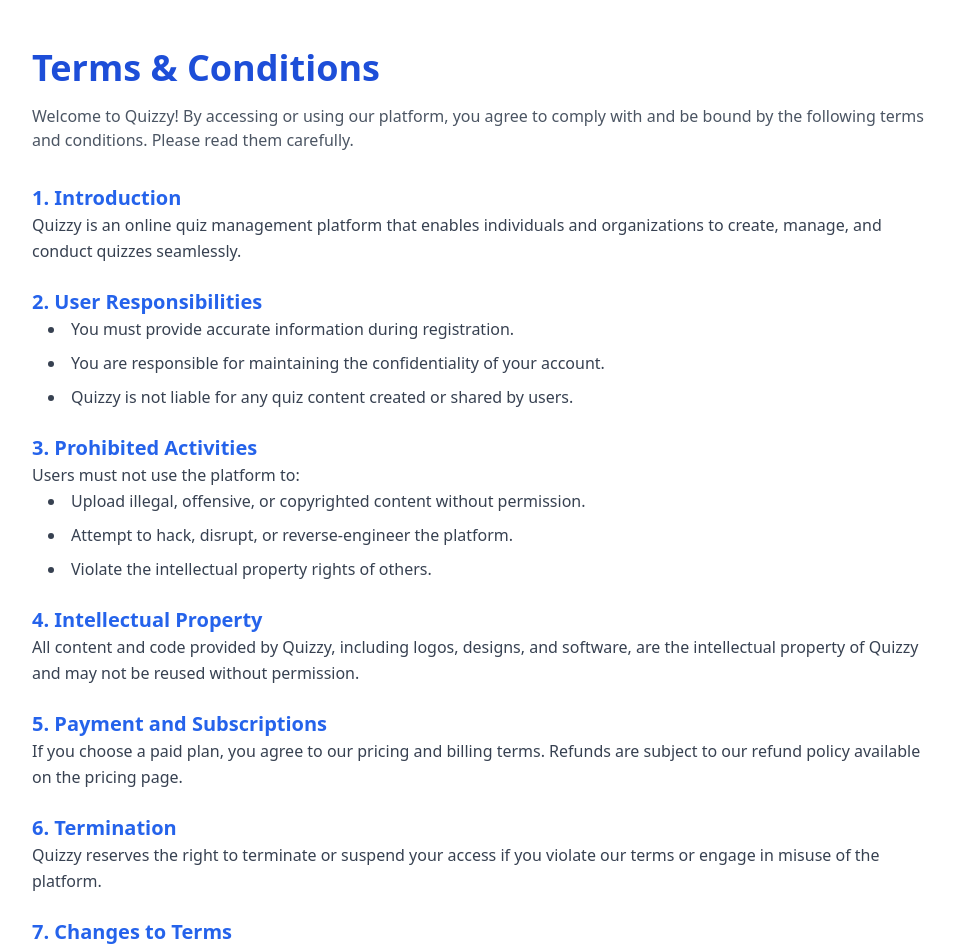
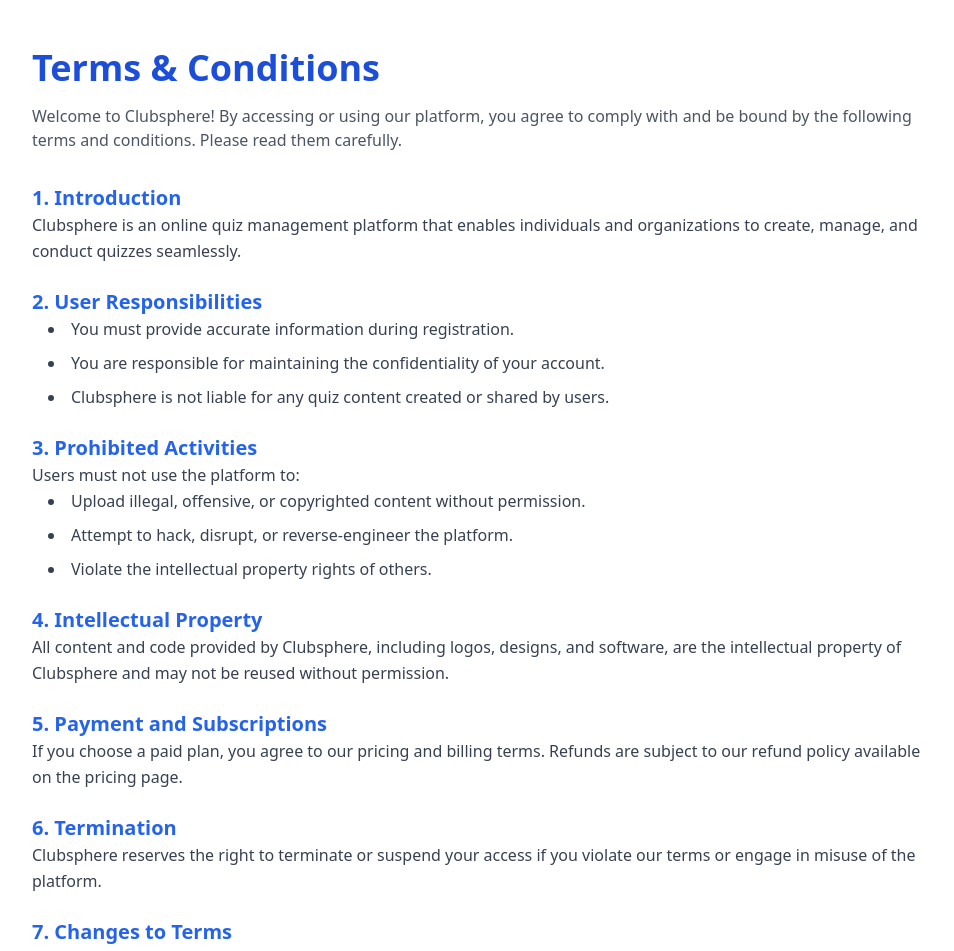
Before and after one commit to Yogi1305/ClubSphere, a React (Vite) app in the folder frontend/: page /terms in a window 1280 px wide. Shown: the top 951 px of the page, without its empty margins (160-1114 px from the left). Built offline with nearby package versions, Linux system fonts and the light colour scheme.

Commit message:
quizzy -> Clubsphere

```diff
--- a/frontend/src/CancellationRefund.jsx
+++ b/frontend/src/CancellationRefund.jsx
@@ -33,7 +33,7 @@ const CancellationRefund = () => {
         </ul>
 
         <p className="text-gray-600 text-sm mt-6">
-          Quizzy reserves the right to change this policy at any time without prior notice.
+          Clubsphere reserves the right to change this policy at any time without prior notice.
         </p>
       </div>
     </div>
--- a/frontend/src/ShippingPage.jsx
+++ b/frontend/src/ShippingPage.jsx
@@ -28,7 +28,7 @@ const ShippingPage = () => {
         <div className="text-left bg-gray-50 border border-gray-200 rounded-xl p-6 mt-6">
           <h2 className="text-xl font-semibold text-purple-700 mb-2">🚚 Shipping Policy</h2>
           <p className="text-gray-700 text-sm mb-2">
-            At <strong>Quizzy</strong>, all products are delivered digitally. Once your payment is confirmed, your quiz content or service will be added to your account automatically within 1 minute.
+            At <strong>Clubsphere</strong>, all products are delivered digitally. Once your payment is confirmed, your quiz content or service will be added to your account automatically within 1 minute.
           </p>
           <p className="text-gray-700 text-sm mb-2">
             No physical items are shipped. You can access your purchase by navigating to your <strong>Dashboard</strong>.
--- a/frontend/src/component/ContactUs.jsx
+++ b/frontend/src/component/ContactUs.jsx
@@ -7,7 +7,7 @@ const ContactUs = () => {
       <div className="max-w-3xl mx-auto bg-white p-8 rounded-2xl shadow-lg">
         <h1 className="text-4xl font-bold text-blue-700 mb-4">Contact Us</h1>
         <p className="text-gray-600 mb-8">
-          We'd love to hear from you! Whether you have a question, suggestion, or need support with Quizzy — feel free to reach out.
+          We'd love to hear from you! Whether you have a question, suggestion, or need support with Clubsphere — feel free to reach out.
         </p>
 
         <div className="space-y-6">
--- a/frontend/src/component/Login.jsx
+++ b/frontend/src/component/Login.jsx
@@ -192,7 +192,7 @@ const LoginForm = () => {
                 </svg>
               </div>
               <span className="text-white font-bold text-xl tracking-wide text-transparent bg-clip-text bg-gradient-to-r from-purple-400 to-pink-400">
-                Quizzy
+                Clubsphere
               </span>
             </Link>
 
--- a/frontend/src/component/Register.jsx
+++ b/frontend/src/component/Register.jsx
@@ -227,7 +227,7 @@ const RegistrationForm = () => {
           <div className="flex justify-between h-16 items-center">
             <Link to="/" className="flex items-center">
               <QuizLogo />
-              <span className="text-white font-bold text-xl ml-2">Quizzy</span>
+              <span className="text-white font-bold text-xl ml-2">Clubsphere</span>
             </Link>
           </div>
         </div>
--- a/frontend/src/component/Resetpassword.jsx
+++ b/frontend/src/component/Resetpassword.jsx
@@ -95,7 +95,7 @@ const Resetpassword = () => {
                                     </defs>
                                 </svg>
                             </div>
-                            <span className="text-white font-bold text-xl tracking-wide text-transparent bg-clip-text bg-gradient-to-r from-purple-400 to-pink-400">Quizzy</span>
+                            <span className="text-white font-bold text-xl tracking-wide text-transparent bg-clip-text bg-gradient-to-r from-purple-400 to-pink-400">Clubsphere</span>
                         </Link>
 
                         <div className="hidden md:flex items-center space-x-8">
--- a/frontend/src/component/TermsPage.jsx
+++ b/frontend/src/component/TermsPage.jsx
@@ -6,14 +6,14 @@ const TermsPage = () => {
       <div className="max-w-4xl mx-auto">
         <h1 className="text-4xl font-bold text-blue-700 mb-4">Terms & Conditions</h1>
         <p className="text-gray-600 mb-8">
-          Welcome to Quizzy! By accessing or using our platform, you agree to comply with and be bound by the following terms and conditions. Please read them carefully.
+          Welcome to Clubsphere! By accessing or using our platform, you agree to comply with and be bound by the following terms and conditions. Please read them carefully.
         </p>
 
         <section className="space-y-6 text-gray-700 text-base leading-relaxed">
           <div>
             <h2 className="text-xl font-semibold text-blue-600">1. Introduction</h2>
             <p>
-              Quizzy is an online quiz management platform that enables individuals and organizations to create, manage, and conduct quizzes seamlessly.
+              Clubsphere is an online quiz management platform that enables individuals and organizations to create, manage, and conduct quizzes seamlessly.
             </p>
           </div>
 
@@ -22,7 +22,7 @@ const TermsPage = () => {
             <ul className="list-disc list-inside ml-4 space-y-2">
               <li>You must provide accurate information during registration.</li>
               <li>You are responsible for maintaining the confidentiality of your account.</li>
-              <li>Quizzy is not liable for any quiz content created or shared by users.</li>
+              <li>Clubsphere is not liable for any quiz content created or shared by users.</li>
             </ul>
           </div>
 
@@ -41,7 +41,7 @@ const TermsPage = () => {
           <div>
             <h2 className="text-xl font-semibold text-blue-600">4. Intellectual Property</h2>
             <p>
-              All content and code provided by Quizzy, including logos, designs, and software, are the intellectual property of Quizzy and may not be reused without permission.
+              All content and code provided by Clubsphere, including logos, designs, and software, are the intellectual property of Clubsphere and may not be reused without permission.
             </p>
           </div>
 
@@ -55,14 +55,14 @@ const TermsPage = () => {
           <div>
             <h2 className="text-xl font-semibold text-blue-600">6. Termination</h2>
             <p>
-              Quizzy reserves the right to terminate or suspend your access if you violate our terms or engage in misuse of the platform.
+              Clubsphere reserves the right to terminate or suspend your access if you violate our terms or engage in misuse of the platform.
             </p>
           </div>
 
           <div>
             <h2 className="text-xl font-semibold text-blue-600">7. Changes to Terms</h2>
             <p>
-              Quizzy may modify these terms from time to time. Users will be notified of significant changes via email or announcements on the platform.
+              Clubsphere may modify these terms from time to time. Users will be notified of significant changes via email or announcements on the platform.
             </p>
           </div>
 
```
